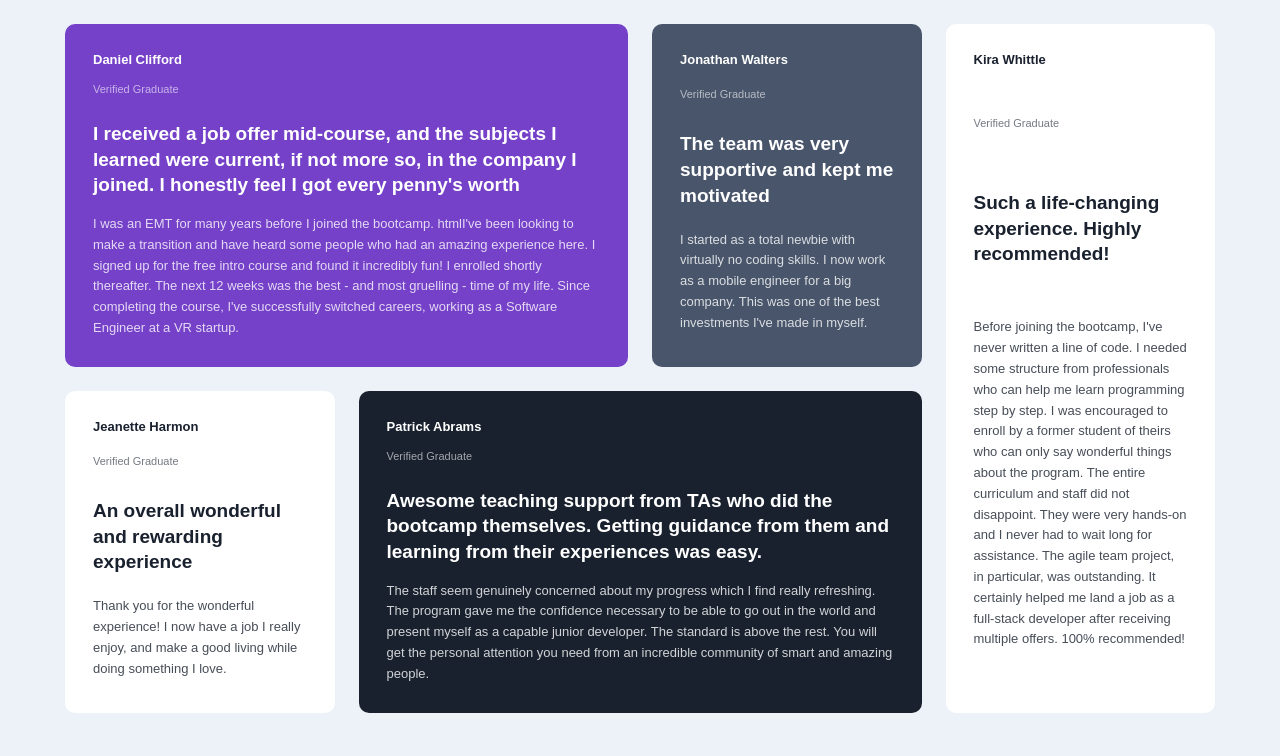
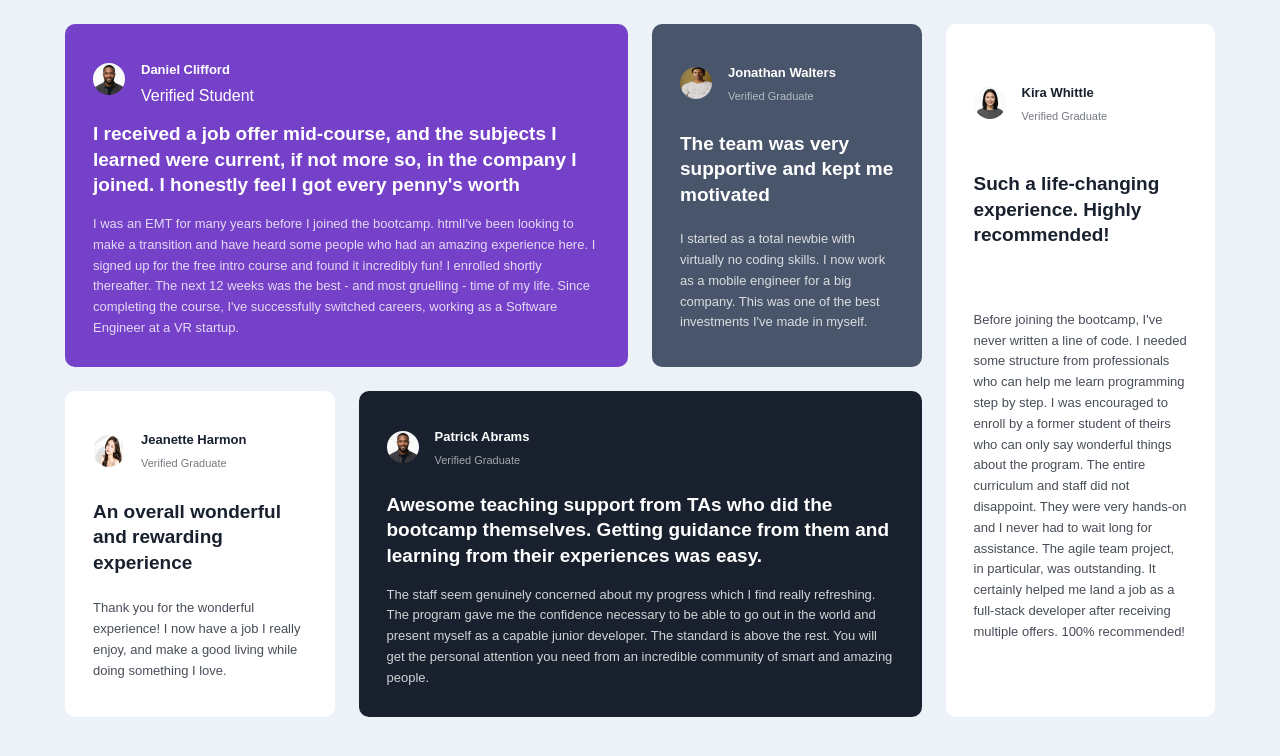
Before and after one commit to khutso-31/css-grid-challenge, a plain HTML site: page index.html in a window 1280 px wide. Drawn offline with Linux system fonts and the light colour scheme.

Commit message:
Add files via upload

```diff
--- a/index.html
+++ b/index.html
@@ -11,8 +11,17 @@
   <main class="container">
 
     <div class="Daniel">
-      <p class="name">Daniel Clifford</p>
-      <p class="label">Verified Graduate </p>
+     <div class="header">
+        <img class="avatar" src="img-2.jpg" alt="avatar"/>
+
+        <div>
+          <p class="name">Daniel Clifford</p>
+          <P>Verified Student</P>
+        </div>
+
+     </div>
+
+
 
       <h3 class="heading">
         I received a job offer mid-course, and the subjects I learned were current,
@@ -32,9 +41,13 @@ Since completing the course, I've successfully switched careers, working as a So
 
 
   <div class="John">
+    <div class="header">
+    <img class="avatar" src="img-5.png" alt="avatar"/>
+    <div>
     <p class="name"> Jonathan Walters </p>
     <p class="label"> Verified Graduate </p>
-
+    </div>
+   </div>
     <h3 class="heading">The team was very supportive and kept me motivated
     </h3>
 
@@ -46,9 +59,14 @@ Since completing the course, I've successfully switched careers, working as a So
   </div>
 
   <div class="Kira">
+     <div class="header">
+
+     <img class="avatar" src="img-1.jpg" alt="avatar"/>
+     <div>
     <p class="name">Kira Whittle</p>
     <p class="label">Verified Graduate</p>
-
+      </div>
+      </div>
     <h3 class="heading">
       Such a life-changing experience. Highly recommended!</h3>
 
@@ -63,8 +81,14 @@ Since completing the course, I've successfully switched careers, working as a So
 
 
   <div class="Jeanett">
+     <div class="header">
+
+    <img class="avatar" src="img-3.png" alt="avatar"/>
+    <div>
     <p class="name">Jeanette Harmon </p>
     <p class="label"> Verified Graduate </p>
+    </div>
+    </div>
 
     <h3 class="heading">
       An overall wonderful and rewarding experience
@@ -78,9 +102,13 @@ Since completing the course, I've successfully switched careers, working as a So
 
 
   <div class="Patrick">
+     <div class="header">
+    <img class="avatar" src="img-2.jpg" alt="avatar"/>
+    <div>
     <p class="name">Patrick Abrams</p>
     <p class="label">Verified Graduate</p>
-
+    </div>
+    </div>
     <h3 class="heading">
       Awesome teaching support from TAs who did the bootcamp themselves.
       Getting guidance from them and learning from their experiences was easy.
--- a/style.css
+++ b/style.css
@@ -18,6 +18,19 @@ body{
   margin: 0 auto;
 }
 
+
+.header {
+  display: grid;
+  grid-auto-flow: column;
+  justify-content: start;
+  align-items: center;
+  gap: 16px;
+
+}
+
+.header p {
+  margin-top: 10px;
+}
 
 .Daniel, .John, .Kira, .Jeanett, .Patrick{
   display: grid;
@@ -74,7 +87,13 @@ body{
   background: hsl(219, 29%, 14%);
   color: white;
 }
+.avatar{
+height: 32px;
+width: 32px ;
+border-radius: 50%;
+border-color: 1px solid white;
 
+}
 
 @media (min-width: 768px){
   .container{
```
Also changed, not shown: img-1.jpg (added), img-2.jpg (added), img-3.png (added), img-5.png (added), testimonials-desktop.jpg (added), testimonials-mobile.jpg (added), 1 other file.
